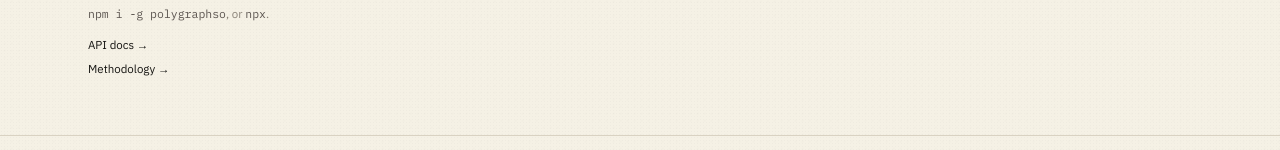
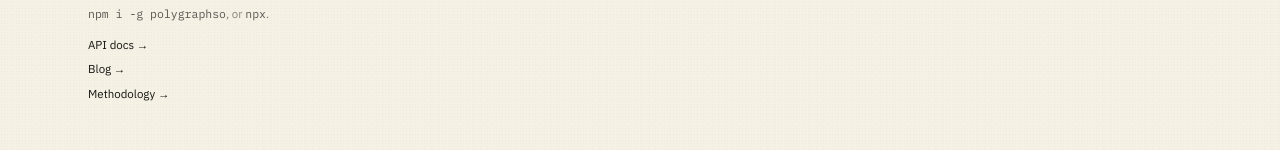
Before and after one commit to polygraphso/core, a Next.js app in the folder web/: page /blog in a window 1280 px wide. Shown: the part 794-944 px from the top of the page. Built offline with nearby package versions, Linux system fonts and the light colour scheme.

Commit message:
Add Blog link to footer

```diff
--- a/web/app/_components/Footer.tsx
+++ b/web/app/_components/Footer.tsx
@@ -28,6 +28,14 @@
                 href="/docs/api"
               >
                 API docs →
+              </a>
+            </p>
+            <p className="mt-1.5 font-sans text-[11.5px] leading-relaxed">
+              <a
+                className="text-ink hover:text-oxblood transition-colors"
+                href="/blog"
+              >
+                Blog →
               </a>
             </p>
             <p className="mt-1.5 font-sans text-[11.5px] leading-relaxed">
```
